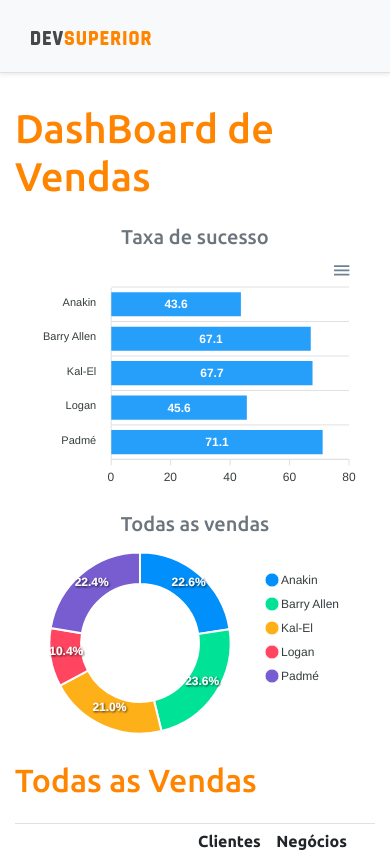
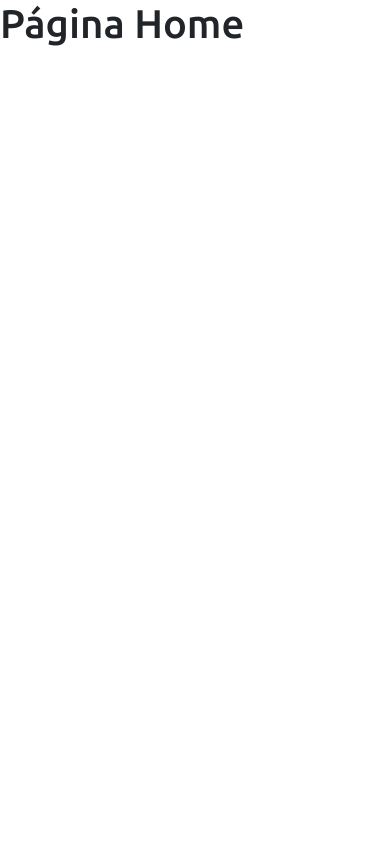
Before and after one commit to arthursousadias/projetosds3, a React (Create React App) app in the folder frontend/: page / in a window 390 px wide. Shown: the top 852 px of the page. Built offline with nearby package versions, Linux system fonts and the light colour scheme.

Commit message:
Criadas as Rotas

```diff
--- a/frontend/package.json
+++ b/frontend/package.json
@@ -2,7 +2,7 @@
   "name": "frontend",
   "version": "0.1.0",
   "private": true,
-  "homepage": "/daems",
+  "homepage": "/",
   "dependencies": {
     "3": "^2.1.0",
     "-": "^0.0.1",
@@ -20,6 +20,7 @@
     "react": "^17.0.2",
     "react-apexcharts": "^1.3.9",
     "react-dom": "^17.0.2",
+    "react-router-dom": "^5.2.0",
     "react-scripts": "4.0.3",
     "typescript": "^4.1.2",
     "web-vitals": "^1.0.1"
@@ -47,5 +48,8 @@
       "last 1 firefox version",
       "last 1 safari version"
     ]
+  },
+  "devDependencies": {
+    "@types/react-router-dom": "^5.1.7"
   }
 }
--- a/frontend/src/App.tsx
+++ b/frontend/src/App.tsx
@@ -3,30 +3,11 @@
 import DonutChart from 'componentes/donutchart';
 import Footer from 'componentes/footer';
 import NavBar from 'componentes/navbar/index';
+import Routes from 'Routes';
 
 function App() {
   return (
-    <>
-      <NavBar />
-      <div className="container">
-        <h1 className="text-primary py-3">DashBoard de Vendas</h1>
-        <div className="row px-3">
-          <div className="col-sm-6">
-            <h5 className="text-center text-secondary">Taxa de sucesso</h5>
-            <BarChart />
-          </div>
-          <div className="col-sm-6">
-            <h5 className="text-center text-secondary">Todas as vendas</h5>
-            <DonutChart />
-          </div>
-        </div>
-        <div className="py-3">
-          <h2 className="text-primary"> Todas as Vendas</h2>
-        </div>
-        <DataTable />
-      </div>
-      <Footer />
-    </>
+    <Routes />
   );
 }
 
--- /dev/null
+++ b/frontend/src/Routes.tsx
@@ -0,0 +1,19 @@
+import DashBoard from "pages/dashboard";
+import Home from "pages/home";
+import { BrowserRouter, Route, Switch } from "react-router-dom";
+
+const Routes = () => {
+    return (
+       <BrowserRouter>
+            <Switch>
+                <Route path="/" exact>
+                    <Home />
+                </Route>
+                <Route path="/dashboard" >
+                    <DashBoard />
+                </Route>
+            </Switch>
+       </BrowserRouter>
+    );
+}
+export default Routes;
--- /dev/null
+++ b/frontend/src/pages/dashboard/index.tsx
@@ -0,0 +1,32 @@
+import BarChart from "componentes/barcharts";
+import DataTable from "componentes/datatable";
+import DonutChart from "componentes/donutchart";
+import Footer from "componentes/footer";
+import NavBar from "componentes/navbar";
+
+const DashBoard = () => {
+    return (
+        <>
+        <NavBar/>
+            <div className="container">
+                <h1 className="text-primary py-3">DashBoard de Vendas</h1>
+                <div className="row px-3">
+                    <div className="col-sm-6">
+                        <h5 className="text-center text-secondary">Taxa de sucesso</h5>
+                        <BarChart />
+                    </div>
+                    <div className="col-sm-6">
+                        <h5 className="text-center text-secondary">Todas as vendas</h5>
+                        <DonutChart />
+                    </div>
+                </div>
+                <div className="py-3">
+                    <h2 className="text-primary"> Todas as Vendas</h2>
+                </div>
+                <DataTable />
+            </div>
+            <Footer />
+        </>
+    );
+}
+export default DashBoard;
--- /dev/null
+++ b/frontend/src/pages/home/index.tsx
@@ -0,0 +1,11 @@
+const Home = () => {
+
+    return (
+        <div>
+            <h1>Página Home</h1>
+        </div>
+    );
+
+}
+
+export default Home;
```
Also changed, not shown: 2 other files (tests, documents, lock files or other folders).
